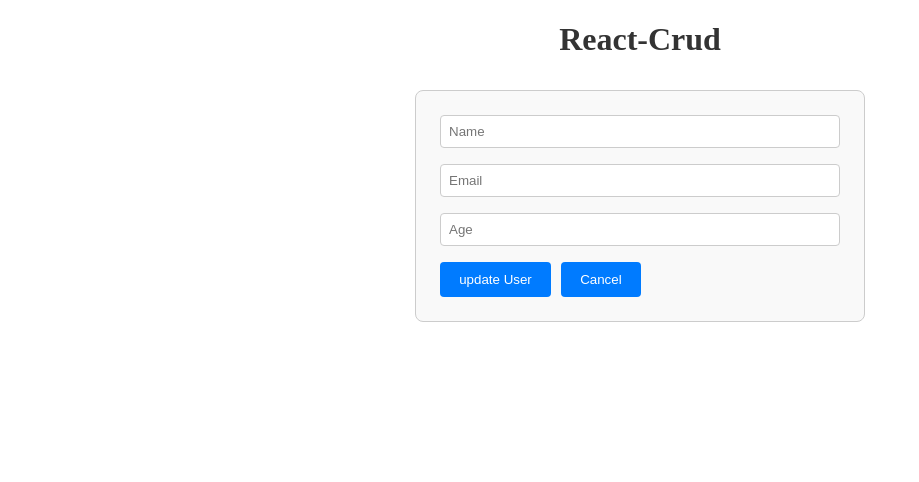
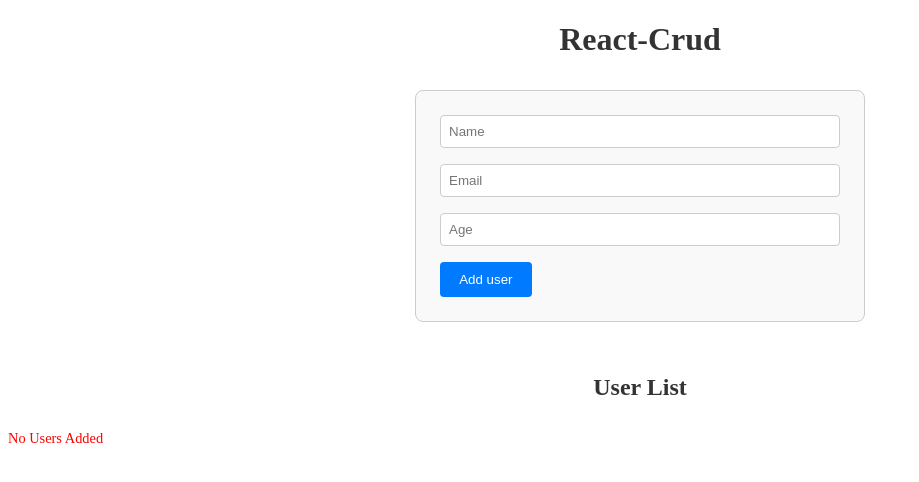
Before and after one commit to asxxfaq/React, a React (Vite) app: page / in a window 1280 px wide. Shown: the top 482 px of the page, without its empty margins (0-919 px from the left). Built offline with nearby package versions, Linux system fonts and the light colour scheme.

Commit message:
first commit

```diff
--- a/src/LocalStorage/Crud.jsx
+++ b/src/LocalStorage/Crud.jsx
@@ -11,25 +11,25 @@ const Crud = () => {
 
     })
     const [users, setUsers] = useState([]);
-    const [editMode, setEditMode] = useState(true);
+    const [editMode, setEditMode] = useState(false);
     const [errors, setErrors] = useState({});
     const [isLoaded, setIsLoaded] = useState(false);
 
-    useEffect(() =>{
+    useEffect(() => {
         const stored = localStorage.getItem("users");
-        if(stored){
+        if (stored) {
             try {
-                const parsedUser =JSON.parse(stored);
+                const parsedUser = JSON.parse(stored);
                 setUsers(parsedUser)
             } catch (error) {
-                console.log('Error parsing Data',error);
+                console.log('Error parsing Data', error);
                 localStorage.removeItem("users") //clear corrupted data
 
             }
         }
         setIsLoaded(true);
 
-    },[]);
+    }, []);
 
     //save user to LocalStorage (Whenever user changes only after initial load)
     useEffect(() => {
@@ -79,14 +79,14 @@ const Crud = () => {
             setUsers(users.map(user => user.id === formData.id ? formData : user))
             setEditMode(false);
         } else {
-            const newUser = {...formData , id:Date.now().toString()}
-            setUsers([...users,newUser])
+            const newUser = { ...formData, id: Date.now().toString() }
+            setUsers([...users, newUser])
         }
         setFormData({
-            id:'',
-            name:'',
-            email:'',
-            age:''
+            id: '',
+            name: '',
+            email: '',
+            age: ''
         });
         setErrors({});
     }
@@ -134,8 +134,54 @@ const Crud = () => {
                         >Cancel</button>
                     )}
             </form>
-        </div>
+            {/* //-----------Clear Button-------------// */}
+            <div style={{
+                display: 'flex', justifyContent: 'center', alignItems: "center", marginBottom: "10px"
+            }}>
+                <h2>User List</h2>
+                {users.length > 0 && (
+                    <button style={{
+                        backgroundColor: 'red',
+                        color: 'white',
+                        border: 'none',
+                        padding: '8px 12px',
+                        borderRadius: '4px',
+                        cursor: 'pointer',
+                        marginLeft: '30px'
+                    }}> Clear All Data </button>
+                )}
+            </div>
 
+            {/* //---------------------Table Design------------------// */}
+            {users.length > 0 ? (
+                <table>
+                    <thead>
+                        <tr>
+                            <th>Name</th>
+                            <th>Email</th>
+                            <th>Age</th>
+                            <th>Actions</th>
+                        </tr>
+                    </thead>
+                    <tbody>
+                        {users.map(users => (
+                            <tr key={users.id}>
+                                <td>{users.name}</td>
+                                <td>{users.email}</td>
+                                <td>{users.age}</td>
+                                <td>
+                                    <button>Edit</button>
+                                    <button style={{marginLeft:'10px'}}>Delete</button>
+                                </td>
+                            </tr>
+                        ))}
+                    </tbody>
+                </table>
+            ) : (
+                <p> No Users Added</p>
+            )
+            }
+        </div >
     )
 
 }
```
